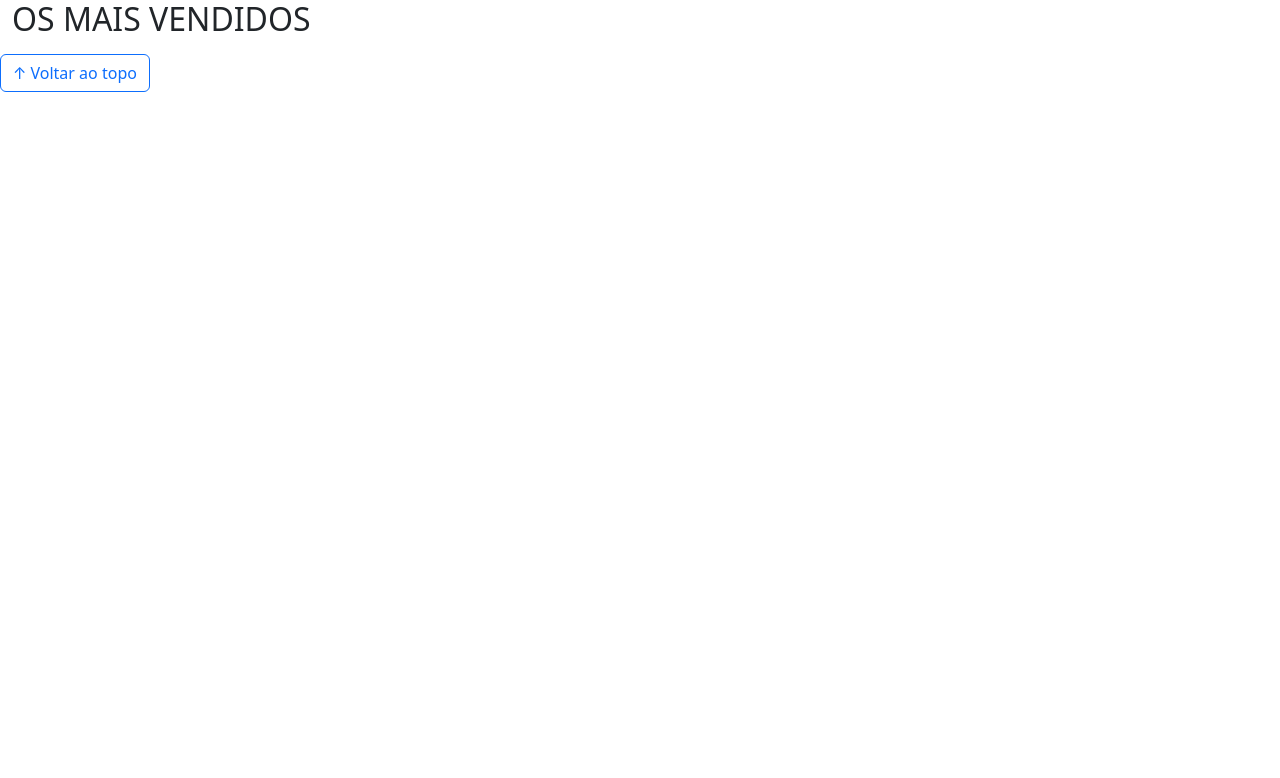
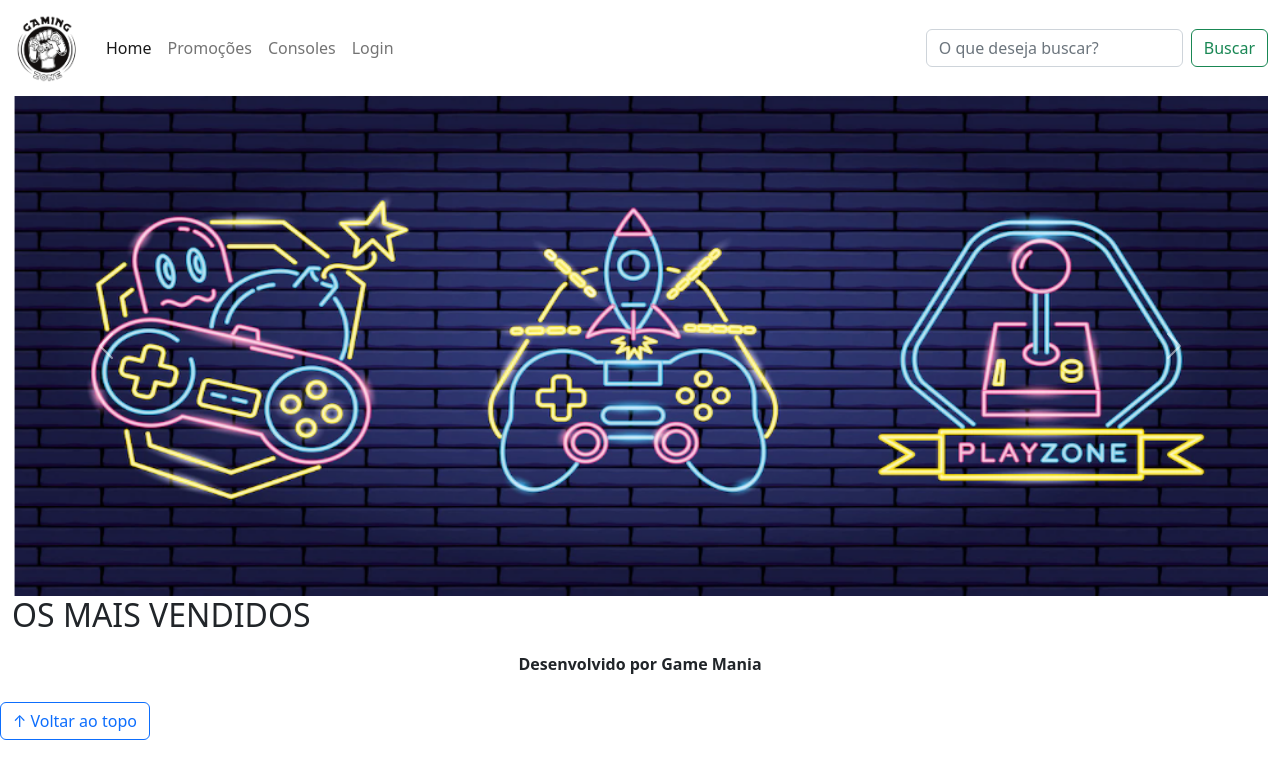
Before and after one commit to wilxavier/CFE, a plain HTML site: page index.html in a window 1280 px wide. Drawn offline with nearby package versions, Linux system fonts and the light colour scheme.

Commit message:
Primeiro up do estilo e index.html

```diff
--- a/css/estilo.css
+++ b/css/estilo.css
@@ -1,13 +1,29 @@
 /*cabeçalho*/
-
+header img {
+    height: 70px;
+    width: 70px;
+}
 
 /*Conteudo principal*/
 
 
 /*banner*/
+#section-banners img{
+    height: 500px;
+}
 
 /*Produtos vendidos*/
+
+
 /*Rodapé*/
+footer {
+    text-align: center;
+
+}
+footer p {
+    font-weight: bold;
+    padding: 10px;
+}
 
 /*Botão Voltar topo*/
 
--- a/index.html
+++ b/index.html
@@ -5,7 +5,7 @@
   <meta charset="UTF-8">
   <meta http-equiv="X-UA-Compatible" content="IE=edge">
   <meta name="viewport" content="width=device-width, initial-scale=1.0">
-  <title>LH Games</title>
+  <title>Game Mania</title>
 
   <link href="https://cdn.jsdelivr.net/npm/bootstrap@5.2.2/dist/css/bootstrap.min.css" rel="stylesheet"
     integrity="sha384-Zenh87qX5JnK2Jl0vWa8Ck2rdkQ2Bzep5IDxbcnCeuOxjzrPF/et3URy9Bv1WTRi" crossorigin="anonymous">
@@ -18,17 +18,59 @@
 
 <body>
   <header>
-
+    <nav class="navbar navbar-expand-lg bg-body-tertiary">
+      <div class="container-fluid">
+        <a class="navbar-brand" href="index.html"><img src="img/logo.png"></a>
+        <button class="navbar-toggler" type="button" data-bs-toggle="collapse" data-bs-target="#navbarSupportedContent" aria-controls="navbarSupportedContent" aria-expanded="false" aria-label="Toggle navigation">
+          <span class="navbar-toggler-icon"></span>
+        </button>
+        <div class="collapse navbar-collapse" id="navbarSupportedContent">
+          <ul class="navbar-nav me-auto mb-2 mb-lg-0">
+            <li class="nav-item">
+              <a class="nav-link active" aria-current="page" href="#">Home</a>
+            </li>
+            <li class="nav-item">
+              <a class="nav-link" href="#">Promoções</a>
+            </li>
+            <li class="nav-item">
+              <a class="nav-link" href="#">Consoles</a>
+            </li>
+            <li class="nav-item">
+              <a class="nav-link" href="login.html">Login</a>
+            </li>
+          </ul>
+          <form class="d-flex" role="search">
+            <input class="form-control me-2" type="search" placeholder="O que deseja buscar?" aria-label="Search">
+            <button class="btn btn-outline-success" type="submit">Buscar</button>
+          </form>
+        </div>
+      </div>
+    </nav>
   </header>
 
   <main>
-
-
-
     <section id="section-banners" class="container-fluid">
-
-
-
+      <div id="carouselExample" class="carousel slide">
+        <div class="carousel-inner">
+          <div class="carousel-item active">
+            <img src="img/banner1.PNG" class="d-block w-100" alt="Venha comprar na nossa loja!">
+          </div>
+          <div class="carousel-item">
+            <img src="img/banner2.PNG" class="d-block w-100" alt="Promoção de produtos">
+          </div>
+          <div class="carousel-item">
+            <img src="img/banner3.PNG" class="d-block w-100" alt="Várias novidades de produtos">
+          </div>
+        </div>
+        <button class="carousel-control-prev" type="button" data-bs-target="#carouselExample" data-bs-slide="prev">
+          <span class="carousel-control-prev-icon" aria-hidden="true"></span>
+          <span class="visually-hidden">Previous</span>
+        </button>
+        <button class="carousel-control-next" type="button" data-bs-target="#carouselExample" data-bs-slide="next">
+          <span class="carousel-control-next-icon" aria-hidden="true"></span>
+          <span class="visually-hidden">Next</span>
+        </button>
+      </div>
     </section>
     <section id="section-vendidos" class="container-fluid">
 
@@ -42,7 +84,7 @@
   </main>
 
   <footer>
-    <p></p>
+    <p>Desenvolvido por Game Mania</p>
   </footer>
 
   <button id="voltar-topo" type="button" class="btn btn-outline-primary" onclick="topo()">&uarr; Voltar ao topo</button>
```
